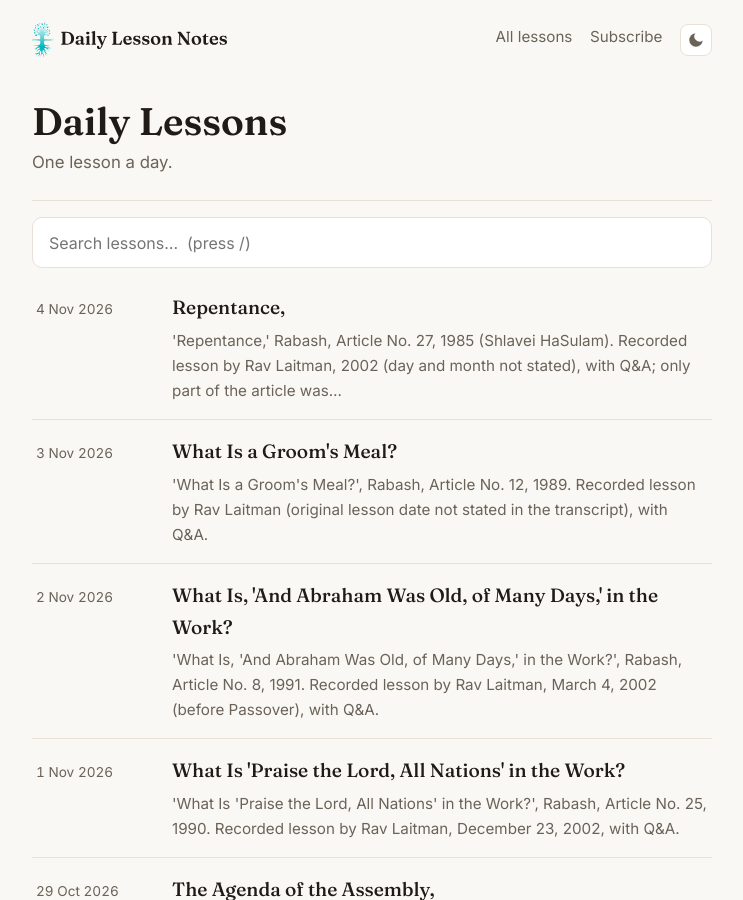
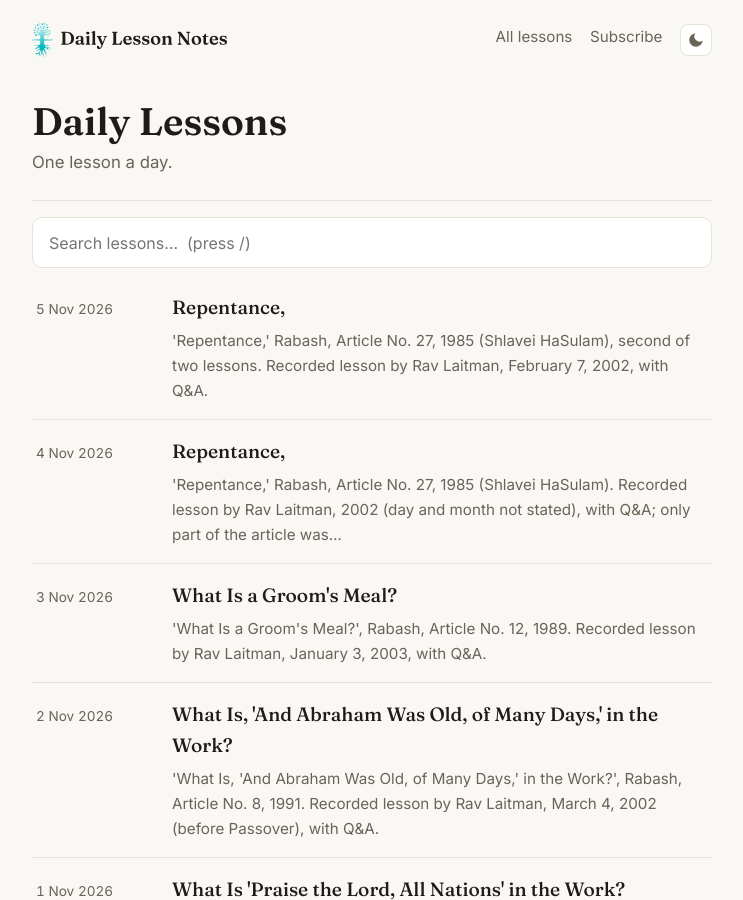
Before and after one commit to BB-Docs/BB-Docs.github.io, a Jekyll site: the page built from index.html, in a window 1280 px wide and 900 px high. Shown: the whole window, without its empty margins (268-1011 px from the left). Built offline with Jekyll 4.4.1, drawn with Linux system fonts in a browser that asks for light colours; the list of posts is cut into pages by our own code; some of the changed lines change nothing that is shown.

Commit message:
Publish lessons: 1 new, 1 updated

```diff
--- a/_posts/2026-11-03-what-is-a-groom-s-meal.md
+++ b/_posts/2026-11-03-what-is-a-groom-s-meal.md
@@ -1,6 +1,6 @@
 ---
 title: "What Is a Groom's Meal?"
-subtitle: "'What Is a Groom's Meal?', Rabash, Article No. 12, 1989. Recorded lesson by Rav Laitman (original lesson date not stated in the transcript), with Q&A."
+subtitle: "'What Is a Groom's Meal?', Rabash, Article No. 12, 1989. Recorded lesson by Rav Laitman, January 3, 2003, with Q&A."
 date: 2026-11-03
 audio: true
 ---
--- /dev/null
+++ b/_posts/2026-11-05-repentance.md
@@ -0,0 +1,102 @@
+---
+title: "Repentance,"
+subtitle: "'Repentance,' Rabash, Article No. 27, 1985 (Shlavei HaSulam), second of two lessons. Recorded lesson by Rav Laitman, February 7, 2002, with Q&A."
+date: 2026-11-05
+---
+
+### Opening
+
+Repentance means returning the **Hey** to the **Vav**: bringing Malchut, the vessel of the souls, back into equivalence of form with the Giver. But who is the one who returns? Rav Laitman says the will to receive is not the created being; the Creator made it, and it is entirely under His control. The **created being** is only what is outside His control: the intention a person forms toward the "host," and above all the ability to decide how much of the Creator will be revealed and how much concealed. Repentance, the screen and the spiritual degree all depend on that independence.
+
+## Part 1 — Who Is the Created Being?
+
+#### The guest at the table
+
+- The guest sitting at the table, seeing the dishes and wanting them: all of that the Creator created. The desire, the situation and the food "is not called the created being."
+- "The created being could be called only someone who is outside of the Creator, outside of His will, His control." So the will to receive "can never be free and it is not called created being."
+- What is new is what is born in the guest from **the revelation of the host**: his responses and his relation to the host, wanting either to delight the host (in order to bestow) or to receive from him (in order to receive). This is **the root of the created beings**.
+
+> The created being is an intention. In order to receive or in order to bestow, that does not matter... this is already something that doesn't come directly from the Creator.
+
+#### Independence: deciding the measure of revelation
+
+- The intention follows from how much the host is revealed: when He is concealed, we want to enjoy from Him; when His qualities are revealed, an awakening to bestow upon Him arises.
+- So the truly independent thing is "to establish the revelation of the host or his concealment." One who can "stand against the revelation of Godliness to conceal Him, or to reveal Him to the extent that he wants" is independent, and in that measure he is called a created being.
+- Therefore "the root of the created beings is the restriction and the concealment," and the created being is called **the screen**, by which he can fully conceal the Creator and reveal Him whenever and however he decides.
+- On this depends **repentance**: returning the Hey to the Vav, to the source. The measure of repentance a person can do "is the measure of his independence, the measure of the created being in him."
+- So the obligation of correction falls "not on the desire, but rather on the intentions." One who cries out that he is in darkness and the Creator isn't revealed cries "from his will to receive... like that with every beast." The true created being is concerned about the manner of the Creator's revelation, so that it builds screens in him and doesn't violate his independence.
+
+## Part 2 — Q&A: How Can Anything Not Come from the Creator?
+
+- **Q: How can any intention come from a source other than the Creator?** The will to receive comes from the Creator; the will to bestow results from His revelation within the vessel. Before He is revealed, no right intention can exist in us. But the Creator also lets us form an intention that is not simply a result of His revelation.
+- **Through the group.** "More than what He gave you, you can acquire through exertion in the group with the friends. You invest in them, you acquire in them an additional desire, which He did not give you." It is like a child playing, in the time of preparation, "but certainly in that there is truly our exertion."
+
+#### The first screen: the barrier
+
+- When a person is given the possibility to discover the Creator, he is given screens. The first screen is the **barrier**: the Creator is revealed to a certain extent ("I and not a messenger"), and a screen forms against Him.
+- The person doesn't want the revelation for filling his vessels, "but rather he wants to discover the Creator, first of all, for the correction of the vessels." The power to stand against his own will in this way "is called independence. This is called a created being."
+
+#### Like a seed that becomes a person
+
+- "The fact that the Creator is the root of everything is certain." But a seed, until it develops, is attributed to its parents; later we attribute it to the embryo, the child, the adult. From a certain point the Creator "hides Himself and does not control him."
+- Independence is relative to the created being, not to the Creator. Can the Creator still govern him? "Yes He can, but He doesn't do it... He wants to let the person be as himself."
+- It is "a true feeling": through the screen a person distinguishes between his own desires and the pleasures in the Creator, and seemingly breaks the law the Creator set. "The Creator determined that there is a will to receive and He's gonna fill it, and the created being says stop... I'm going to place an iron partition."
+- The power for this comes from the revelation of **the importance of the Giver**. With two forces outside him, the pleasure and the Giver's importance, he chooses the importance first, "so that I will determine how I receive."
+- In spirituality we immediately feel "two different colors": forces under the Creator's control and desires, thoughts and intentions under the created being's control.
+
+## Part 3 — The Partition Is Never Removed
+
+- The created being reaches a stage where he wants the concealment: "He determines the concealment," and to that extent the Creator is revealed. This stage is **the barrier**. From there, each degree measures how much the Creator is revealed and how much the created being conceals Him.
+- "The first restriction is not cancelled." Throughout the ladder there is always a 100% partition between the Creator and the created being. What changes is who holds it.
+
+| Position on the ladder | Who holds the restriction |
+|---|---|
+| **Bottom (before the barrier)** | 100% the Creator, who conceals Himself |
+| **Degree 20 of 100** | The created being holds the restriction at 20%; the Creator is revealed at 20% and concealed at 80% |
+| **Top** | The created being keeps the entire restriction himself: "I don't need Your pleasures. I only need Your revelation in order to resemble You" |
+
+- Rav Laitman pictures it as two triangles, an upper and a lower one. "This determines the height of the degree."
+
+#### Who chooses the path?
+
+- **Q: The Creator decides the created being will become like Him, but who chooses the path?** The created being, once he can separate himself, determines that the Creator's revelation should serve to build the screen, "and accordingly he already determines the entire process... Nothing is done except through the exertion of the created being."
+- **The path of Torah and the path of suffering** exist only until a person discovers this one point: that he must demand the revelation of God so it will correct him. After that decision there is one path: correction through the revelation of the host, so that "I'll be ashamed, I will want to be like him."
+- The nature of the degrees, the structure of the soul and the form of His revelation are not ours to decide. "Our freedom is only to reach the decision" to want the restriction and His revelation for building screens, and even that decision comes from the **surrounding light**, which I awaken through my actions, "especially through the society, dissemination and such things."
+
+## Part 4 — The Hole in the Ear
+
+- If I don't want an action, I won't feel it; it doesn't correct me. "I need to come to a lack. If I have a lack for some action, for some correction, and it happens, by this I correct my lack. Otherwise the action passes me by."
+- "You sit, you hear things for maybe a year, two years, it passes a centimeter past your ear. Suddenly... boom. You hear it." Before, you hadn't prepared an **inner vessel**; now one has formed, "a hole is made where that thing can enter."
+- This recalls the hole bored in the ear of the slave who wants to stay with his master: without making that hole, "nothing will happen."
+
+#### Greater revelation, greater screen
+
+- **Q: The weak annul before the strong. If the Creator seems greater, won't I just feel more like a puppet?** If He were revealed 100% at once, "I won't have the ability to be independent. These degrees determine the extent to which I can maintain my independence opposite Him."
+- That is what the screen says when it reflects the light: "Don't control me. You created in me desires to receive... They're addicted to Your pleasures. I don't want them to come into contact with the pleasure. Otherwise it's over."
+- "The more you advance, the more you'll need to demand the revelation of the Creator so as to have more power to receive in order to bestow upon Him... you will have a greater screen."
+
+## Key Themes & Takeaways
+
+1. **The will to receive isn't the created being.** The Creator made it and controls it; the created being is the intention toward the host.
+2. **Independence is deciding the revelation.** The screen lets a person conceal or reveal the Creator by his own decision, and that measure is the created being in him.
+3. **Repentance falls on the intention.** Returning the Hey to the Vav depends on the measure of a person's independence, not on changing the desire.
+4. **The group adds a desire that wasn't given.** Investing in the friends acquires a new, truly earned desire even in the time of preparation.
+5. **The restriction is never cancelled.** On every degree the partition is complete; the height of the degree is how much of it the created being holds himself.
+6. **One decision, then one path.** Torah or suffering bring a person to demand the Creator's revelation for correction; after that, correction comes only through the revelation of the host.
+7. **Build the inner vessel.** Without a lack, a "hole in the ear," the words and the lights pass by unfelt.
+
+## Key Terms & Concepts
+
+| Term | Definition |
+|---|---|
+| **Created being (Nivra)** | Not the will to receive but the independent intention toward the host, especially the power to decide how much the Creator is revealed. |
+| **Guest and host** | The parable of the will to receive (the guest at the table) and the relation born from the host's revelation. |
+| **Root of the created beings** | The restriction and concealment, held by the created being himself. |
+| **Screen (Masach)** | The created being's ability to conceal the Creator and accept His revelation only for correction. |
+| **Repentance (Teshuva)** | Returning the Hey (Malchut) to the Vav, the Giver, in the measure of one's independence. |
+| **Barrier (Machsom)** | The first screen: wanting the Creator's revelation for correction rather than filling. |
+| **First restriction** | The partition between Creator and created being, never cancelled on any degree. |
+| **Importance of the Giver** | The second force received from the Creator, used against the pleasure to decide how to receive. |
+| **Path of Torah / path of suffering** | The two ways to the decision to demand the Creator's revelation for correction. |
+| **Surrounding light** | The light a person awakens through the society and dissemination, which brings the decision. |
+| **Hole in the ear** | An inner vessel, a lack, prepared so that what one hears can finally enter. |
```
